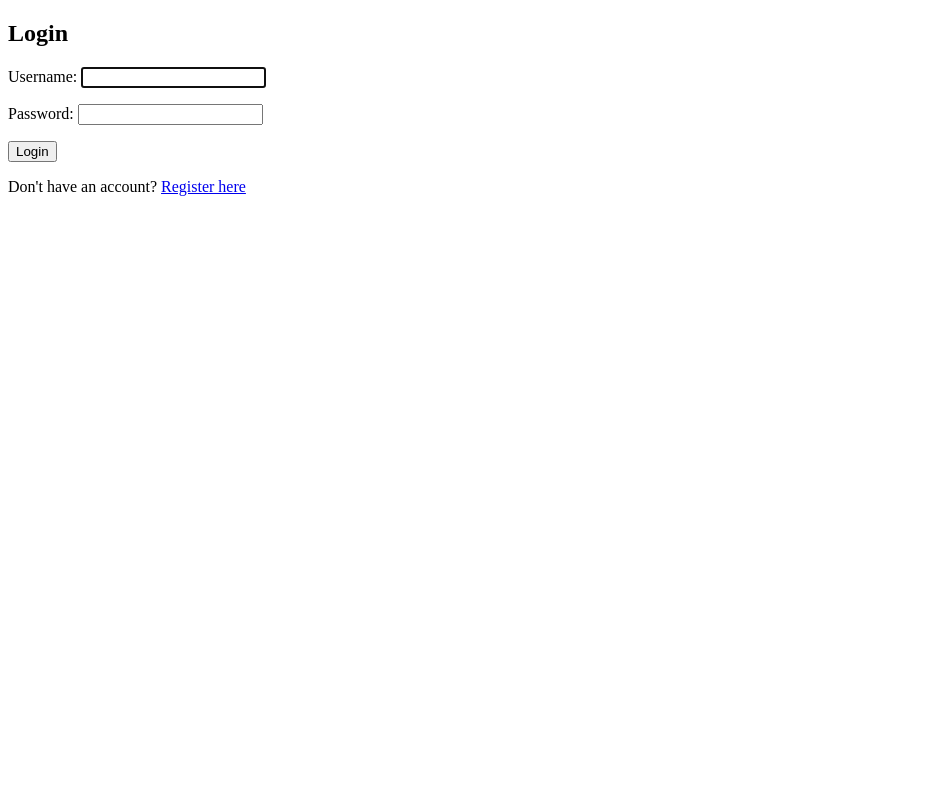
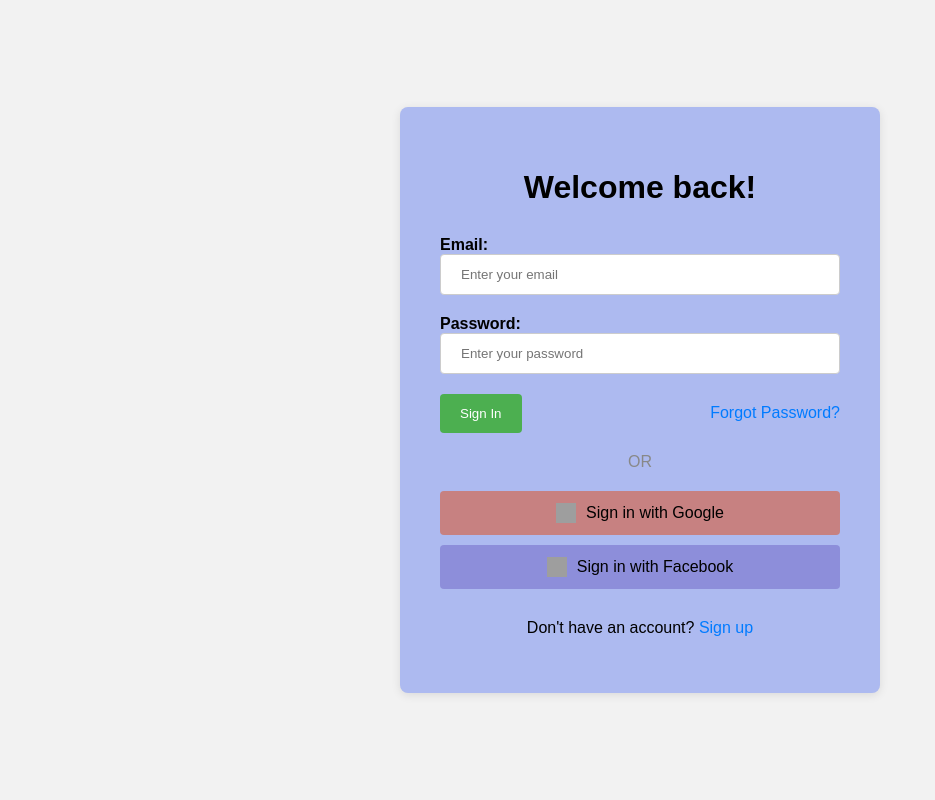
Before and after one commit to Princccee/Finance-Tracker, a Django app: page /login/ in a window 1280 px wide. Shown: the whole page, without its empty margins (0-935 px from the left). Run offline with Django 5.2, Linux system fonts and the light colour scheme; grey boxes are pictures that could not be loaded.

Commit message:
render login page

```diff
--- /dev/null
+++ b/accounts/static/accounts/script.js
@@ -0,0 +1,23 @@
+// script.js
+const loginForm = document.getElementById('login-form');
+const forgotPasswordLink = document.getElementById('forgot-password');
+const signUpLink = document.getElementById('sign-up-link');
+
+loginForm.addEventListener('submit', (e) => {
+  e.preventDefault();
+  const email = document.getElementById('email').value;
+  const password = document.getElementById('password').value;
+
+  // Perform login logic here
+  console.log('Logging in with email:', email, 'and password:', password);
+});
+
+forgotPasswordLink.addEventListener('click', () => {
+  // Implement forgot password functionality here
+  console.log('Forgot password clicked');
+});
+
+signUpLink.addEventListener('click', () => {
+  // Redirect to sign up page
+  console.log('Sign up link clicked');
+});
--- /dev/null
+++ b/accounts/static/accounts/style.css
@@ -0,0 +1,258 @@
+/* style.css */
+body {
+    font-family: Arial, sans-serif;
+    background-color: #f2f2f2;
+    display: flex;
+    justify-content: center;
+    align-items: center;
+    height: 100vh;
+    margin: 0;/* style.css */
+@import url('https://fonts.googleapis.com/css2?family=Poppins:wght@400;500;600;700&display=swap');
+
+body {
+  font-family: 'Poppins', sans-serif;
+  background-color: #f2f2f2;
+  display: flex;
+  justify-content: center;
+  align-items: center;
+  height: 100vh;
+  margin: 0;
+}
+
+.container {
+  background-color: rgb(173, 186, 240);
+  padding: 40px;
+  border-radius: 8px;
+  box-shadow: 0 2px 10px rgba(0, 0, 0, 0.1);
+  width: 400px;
+}
+
+.form-container {
+  display: flex;
+  flex-direction: column;
+  align-items: center;
+}
+
+.brand-logo {
+  margin-bottom: 20px;
+}
+
+.brand-logo img {
+  max-width: 100px;
+}
+
+.form-container h1 {
+  margin-bottom: 30px;
+  font-weight: 700;
+}
+
+.form-group {
+  width: 100%;
+  margin-bottom: 20px;
+}
+
+.form-group label {
+  font-weight: 500;
+  margin-bottom: 5px;
+}
+
+.form-group input {
+  width: 100%;
+  padding: 12px 20px;
+  border: 1px solid #ccc;
+  border-radius: 4px;
+  box-sizing: border-box;
+  font-size: 16px;
+}
+
+.form-actions {
+  display: flex;
+  justify-content: space-between;
+  align-items: center;
+  margin-bottom: 20px;
+}
+
+.btn {
+  padding: 12px 20px;
+  border-radius: 4px;
+  font-size: 16px;
+  font-weight: 500;
+  cursor: pointer;
+}
+
+.btn-primary {
+  background-color: #007bff;
+  color: white;
+  border: none;
+}
+
+.btn-link {
+  background-color: transparent;
+  color: #007bff;
+  border: none;
+  text-decoration: none;
+}
+
+.or-separator {
+  display: flex;
+  align-items: center;
+  margin-bottom: 20px;
+}
+
+.or-separator span {
+  margin: 0 10px;
+  color: #888;
+}
+
+.social-login {
+  display: flex;
+  flex-direction: column;
+  width: 100%;
+}
+
+.social-login a {
+  display: flex;
+  align-items: center;
+  justify-content: center;
+  padding: 12px 20px;
+  margin-bottom: 10px;
+  border-radius: 4px;
+  text-decoration: none;
+  color: white;
+}
+
+.social-login .google-login {
+  background-color: #c78181;
+  color:black
+}
+
+.social-login .facebook-login {
+    background-color: #8d8eda;
+    color:black
+}
+
+.social-login img {
+  width: 20px;
+  height: 20px;
+  margin-right: 10px;
+}
+
+.signup-link {
+  margin-top: 20px;
+  text-align: center;
+}
+
+.signup-link a {
+  color: #007bff;
+  text-decoration: none;
+}
+  }
+
+  .container {
+    background-color: white;
+    padding: 40px;
+    border-radius: 8px;
+    box-shadow: 0 2px 10px rgba(0, 0, 0, 0.1);
+    width: 400px;
+  }
+
+  .form-container {
+    display: flex;
+    flex-direction: column;
+    align-items: center;
+  }
+
+  .form-container h1 {
+    margin-bottom: 30px;
+  }
+
+  .form-container form {
+    width: 100%;
+  }
+
+  .form-container label {
+    font-weight: bold;
+    margin-bottom: 5px;
+  }
+
+  .form-container input {
+    width: 100%;
+    padding: 12px 20px;
+    margin-bottom: 20px;
+    border: 1px solid #ccc;
+    border-radius: 4px;
+    box-sizing: border-box;
+  }
+
+  .form-actions {
+    display: flex;
+    justify-content: space-between;
+    align-items: center;
+    margin-bottom: 20px;
+  }
+
+  .form-actions button {
+    background-color: #4CAF50;
+    color: white;
+    padding: 12px 20px;
+    border: none;
+    border-radius: 4px;
+    cursor: pointer;
+  }
+
+  .form-actions a {
+    color: #007bff;
+    text-decoration: none;
+  }
+
+  .or-separator {
+    display: flex;
+    align-items: center;
+    margin-bottom: 20px;
+  }
+
+  .or-separator span {
+    margin: 0 10px;
+    color: #888;
+  }
+
+  .social-login {
+    display: flex;
+    flex-direction: column;
+    width: 100%;
+  }
+
+  .social-login a {
+    display: flex;
+    align-items: center;
+    justify-content: center;
+    padding: 12px 20px;
+    margin-bottom: 10px;
+    border-radius: 4px;
+    text-decoration: none;
+    color: white;
+  }
+
+  .social-login .google-login {
+    background-color: #DB4437;
+  }
+
+  .social-login .facebook-login {
+    background-color: #3b5998;
+  }
+
+  .social-login img {
+    width: 20px;
+    height: 20px;
+    margin-right: 10px;
+  }
+
+  .signup-link {
+    margin-top: 20px;
+    text-align: center;
+  }
+
+  .signup-link a {
+    color: #007bff;
+    text-decoration: none;
+  }
--- a/accounts/templates/accounts/login.html
+++ /dev/null
@@ -1,15 +0,0 @@
-<!DOCTYPE html>
-<html>
-<head>
-    <title>Login</title>
-</head>
-<body>
-    <h2>Login</h2>
-    <form method="post">
-        {% csrf_token %}
-        {{ form.as_p }}
-        <button type="submit">Login</button>
-    </form>
-    <p>Don't have an account? <a href="{% url 'register' %}">Register here</a></p>
-</body>
-</html>
--- /dev/null
+++ b/accounts/templates/accounts/login/login.html
@@ -0,0 +1,52 @@
+{% load static %}
+<!DOCTYPE html>
+<html lang="en">
+<head>
+  <meta charset="UTF-8">
+  <meta name="viewport" content="width=device-width, initial-scale=1.0">
+  <title>finX - Sign In</title>
+  {% comment %} <link rel="stylesheet" href="style.css"> {% endcomment %}
+  <link rel="stylesheet" href="{% static 'accounts/style.css' %}">
+</head>
+<body>
+  <div class="container">
+    <div class="form-container">
+      <h1>Welcome back! </h1>
+      <form id="login-form">
+        <label for="email">Email:</label>
+        <input type="email" id="email" name="email" placeholder="Enter your email" required>
+
+        <label for="password">Password:</label>
+        <input type="password" id="password" name="password" placeholder="Enter your password" required>
+
+        <div class="form-actions">
+          <button type="submit">Sign In</button>
+          <a href="#" id="forgot-password">Forgot Password?</a>
+        </div>
+      </form>
+
+      <div class="or-separator">
+        <span>OR</span>
+      </div>
+
+      <div class="social-login">
+        <a href="#" class="google-login">
+          <img src="https://cdn-icons-png.flaticon.com/128/300/300221.png" alt="Google">
+          Sign in with Google
+        </a>
+        <a href="#" class="facebook-login">
+          <img src="https://cdn-icons-png.flaticon.com/128/1384/1384053.png" alt="Facebook">
+          Sign in with Facebook
+        </a>
+      </div>
+
+      <p class="signup-link">
+        Don't have an account? <a href="#" id="sign-up-link">Sign up</a>
+      </p>
+    </div>
+  </div>
+
+  {% comment %} <script src="script.js"></script> {% endcomment %}
+  <script src="{% static 'accounts/script.js' %}"></script>
+</body>
+</html>
--- a/accounts/urls.py
+++ b/accounts/urls.py
@@ -4,7 +4,8 @@
 
 urlpatterns = [
     path('' , views.homepage, name='home_page'),
-    path('login/', auth_views.LoginView.as_view(template_name='accounts/login.html'), name='login'),
+    # path('login/', auth_views.LoginView.as_view(template_name='accounts/login/login.html'), name='login'),
+    path('login/', views.login_view, name='login'),
     path('logout/', auth_views.LogoutView.as_view(next_page='/'), name='logout'),
     path('register/', views.register, name='register'),
 ]
--- a/accounts/views.py
+++ b/accounts/views.py
@@ -1,6 +1,7 @@
 from django.shortcuts import render, redirect
 from django.contrib.auth.forms import UserCreationForm
 from django.contrib import messages
+from django.contrib.auth import authenticate, login
 
 # function to handle app registration request:
 def register(request):
@@ -17,3 +18,15 @@
 
 def homepage(request):
     return render(request, 'home/index.html')
+
+def login_view(request):
+    if request.method == 'POST':
+        username = request.POST['username']
+        password = request.POST['password']
+        user = authenticate(request, username=username, password=password)
+        if user is not None:
+            login(request, user)
+            return redirect('dashboard')  # Redirect to a dashboard or another page
+        else:
+            return render(request, 'accounts/login/login.html', {'error': 'Invalid credentials'})
+    return render(request, 'accounts/login/login.html')
--- a/finance_tracker/settings.py
+++ b/finance_tracker/settings.py
@@ -119,7 +119,7 @@
 # Static files (CSS, JavaScript, Images)
 # https://docs.djangoproject.com/en/5.1/howto/static-files/
 
-STATIC_URL = 'static/'
+STATIC_URL = '/static/'
 
 # Default primary key field type
 # https://docs.djangoproject.com/en/5.1/ref/settings/#default-auto-field
```
Also changed, not shown: accounts/templates/home/index.html (+1 -0 lines).
